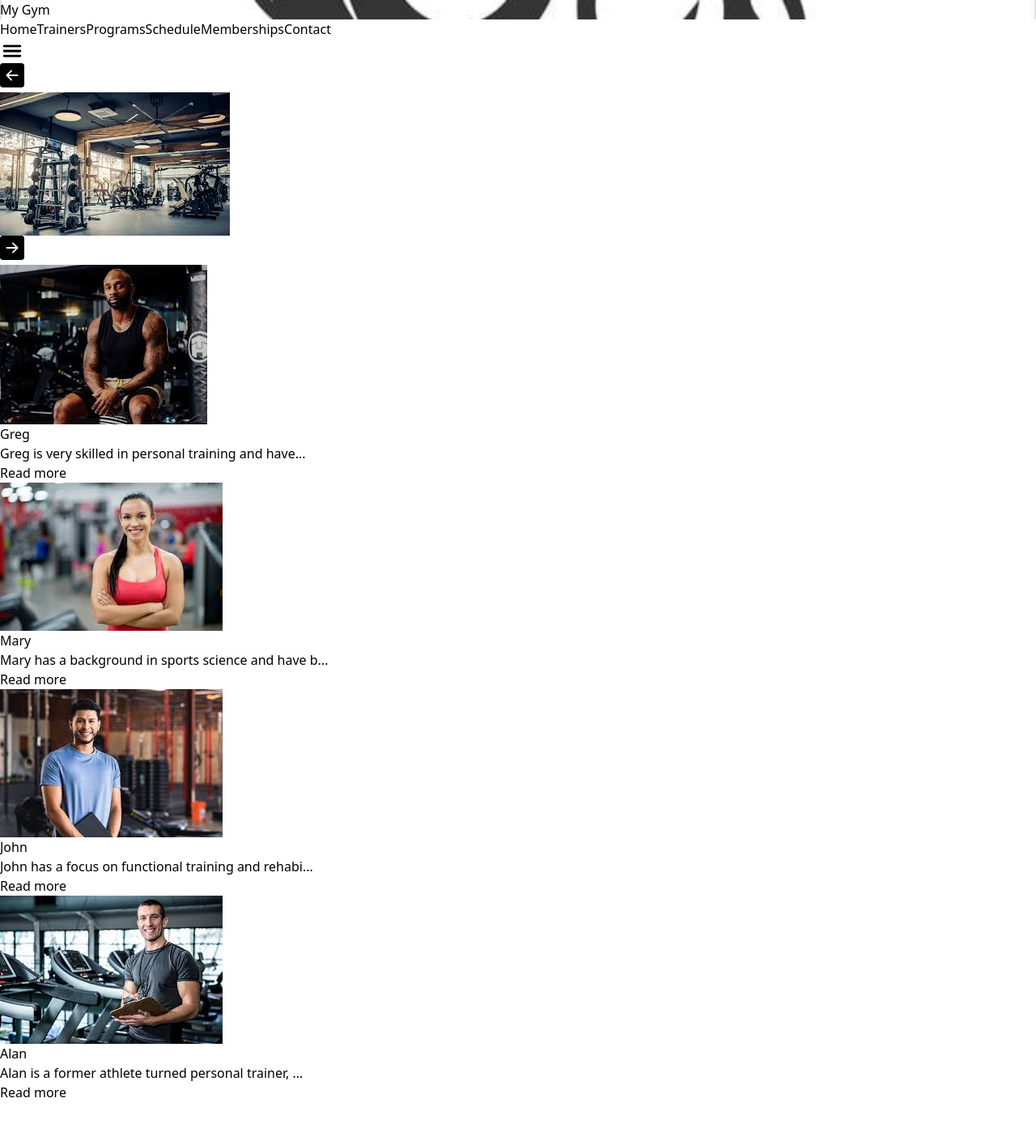
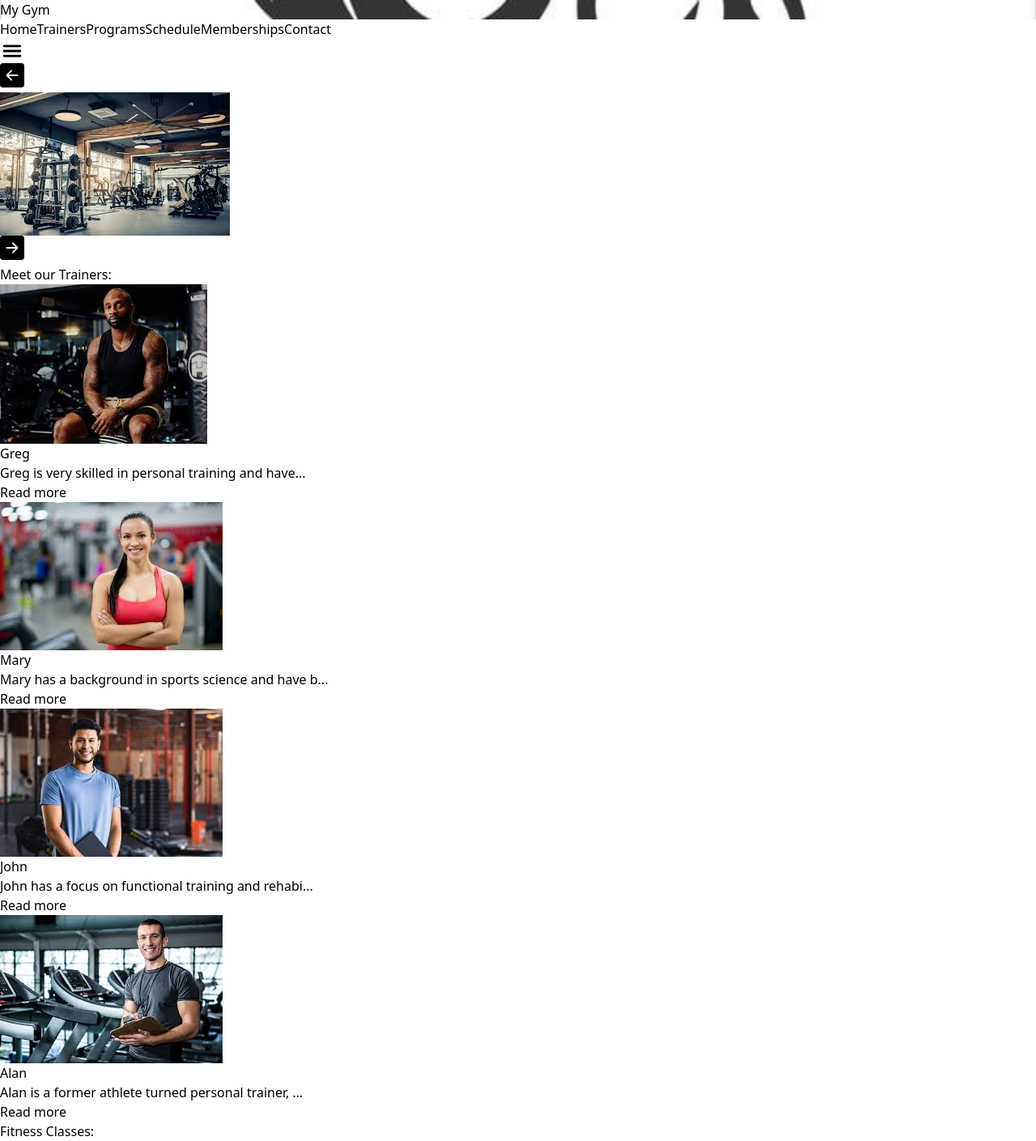
Before and after one commit to c-schinner/gym-website, a React (Vite) app: page / in a window 1280 px wide. Shown: the whole page at 81% size. Before the commit the page ends 1361 px from the top, so only its background shows below. Built offline with nearby package versions, Linux system fonts and the light colour scheme.

Commit message:
adjustments
adjustments to trainer picture sizes

```diff
--- a/src/App.jsx
+++ b/src/App.jsx
@@ -10,10 +10,11 @@ function App() {
       <Header />
       <Carousel />
       <div id="trainers">
+        <h1 className="text-5xl font-semibold text-center p-10 text-black">Meet our Trainers:</h1>
         <Trainers />
       </div>
       <div>
-
+        <h1 className="text-5xl font-semibold text-center p-10 text-black">Fitness Classes:</h1>
       </div>
     </div>
   )
--- a/src/components/Trainers.jsx
+++ b/src/components/Trainers.jsx
@@ -55,8 +55,7 @@ const TrainerCard = ({ trainer }) => {
             <img
                 src={trainer.image}
                 alt={`${trainer.name}`}
-                className="w-32 h-32 rounded-xl object-cover mb-4" />
-
+                className="w-46 h-46 rounded-xl object-cover mb-4" />
             <h2 className="text-xl font-semibold mb-2">{trainer.name}</h2>
             <p className="text-black text-sm mb-2">
                 {showBio ? trainer.bio : `${trainer.bio.substring(0, 50)}...`}
```
Also changed, not shown: src/components/Programs.jsx (added, +9 -0 lines).
